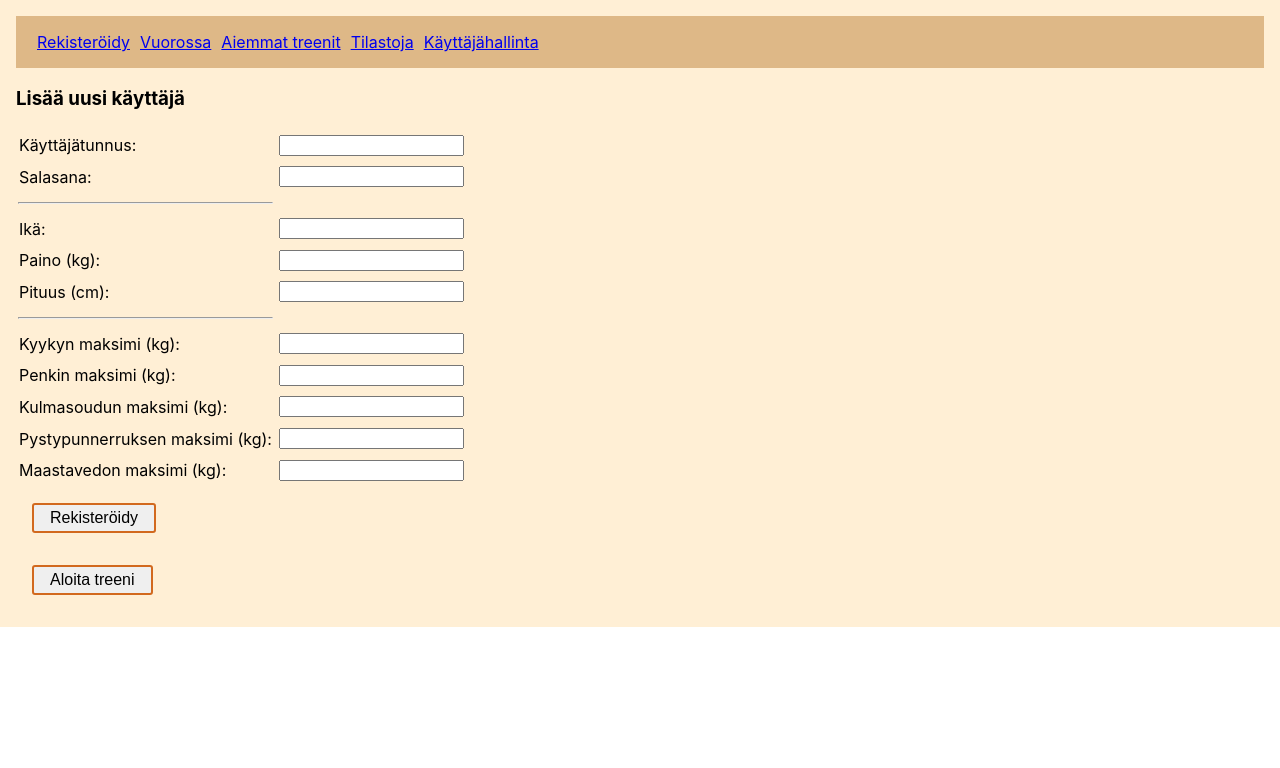
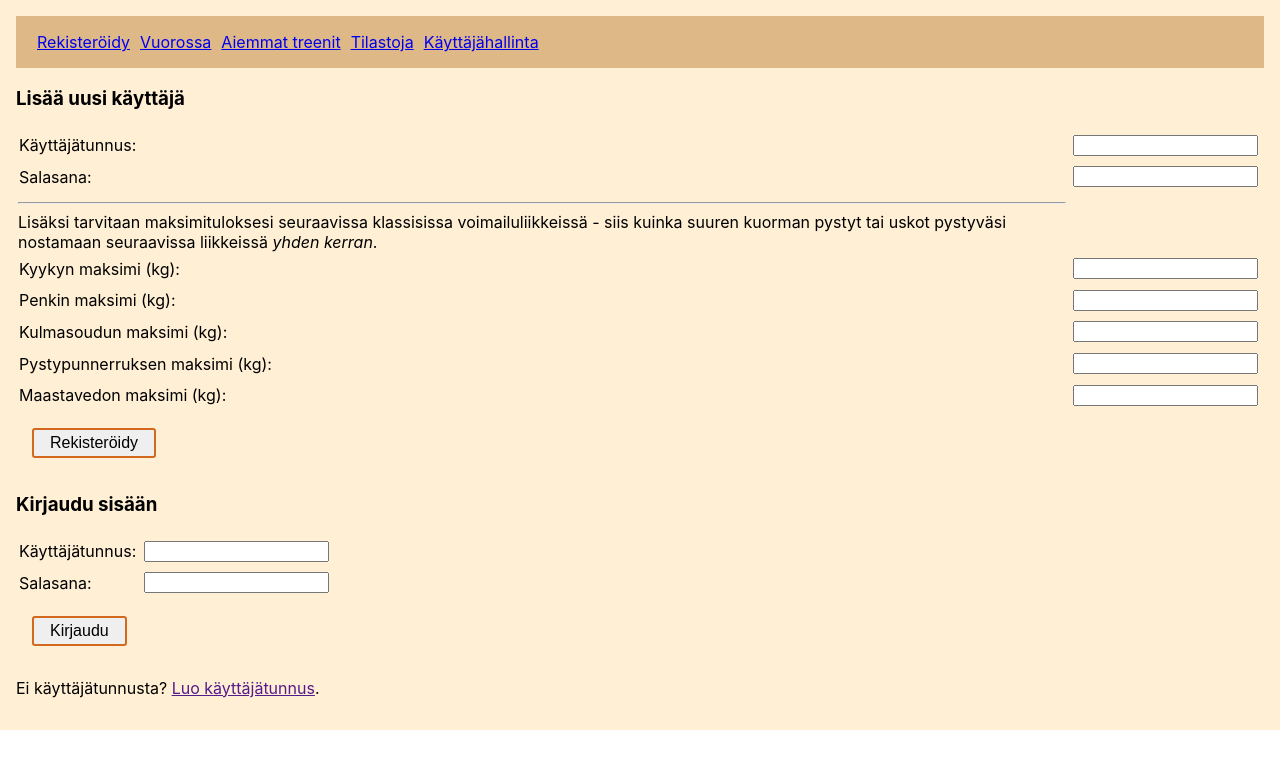
Before and after one commit to TommiON/lift-o-meter-frontend, a React (Create React App) app in the folder front/: page /signup in a window 1280 px wide. Shown: the top 768 px of the page. Built offline with nearby package versions, Linux system fonts and the light colour scheme.

Commit message:
Frontend, auth functionality. Backend, refactoring database (UserAccount)

```diff
--- a/front/src/App.js
+++ b/front/src/App.js
@@ -1,4 +1,4 @@
-import React from 'react'
+import React, { useState, useEffect } from 'react'
 import './App.css'
 import { BrowserRouter, Switch, Route, Link } from "react-router-dom"
 import Workout from './components/Workout'
@@ -6,11 +6,40 @@ import Userlist from './components/Userlist'
 import UserAdder from './components/UserAdder'
 import { Page, Navigation } from './styles/styles'
 import { StandardButton } from './styles/Buttons'
+import LoginScreen from './components/LoginScreen'
+import AuthService from './services/AuthService'
+import GenerateTokenizedHeader from './services/GenerateTokenizedHeader'
 
 function App() {
 
   const temporaryStyle = {
     padding: 5
+  }
+
+  const [loggedUser, setLoggedUser] = useState(null)
+
+  useEffect(() => {
+    const username = window.localStorage.getItem('username')
+    if (username) {
+      setLoggedUser(username)
+    }
+  }, [])
+
+  const showLogin = () => ( <LoginScreen loginFunction={login} /> )
+
+  const login = (userdata) => {
+    AuthService
+            .login(userdata)
+            .then(response => {
+                window.localStorage.setItem('username', response.data.username)
+                window.localStorage.setItem('accessToken', response.data.accessToken)
+                setLoggedUser(response.data.username)
+            })
+  }
+
+  const logout = () => {
+    window.localStorage.removeItem('username')
+    window.localStorage.removeItem('accessToken')
   }
 
   return (
@@ -22,6 +51,7 @@ function App() {
         <Link to="/workouts" style={temporaryStyle}>Aiemmat treenit</Link>
         <Link to="/statistics" style={temporaryStyle}>Tilastoja</Link>
         <Link to="/users" style={temporaryStyle}>Käyttäjähallinta</Link>
+        {loggedUser !== null ? <span><b>{loggedUser}</b> kirjautunut. <a href="" onClick={logout}>Kirjaudu ulos</a></span> : <div></div> }
       </Navigation>
 
       <Switch>
@@ -43,11 +73,19 @@ function App() {
       </Switch>
     </BrowserRouter>
 
-    <StandardButton>Aloita treeni</StandardButton>
+    {loggedUser === null && showLogin()}
 
+    {console.log('Tokenoitu header: ', GenerateTokenizedHeader())}
 
     </Page>
   )
 }
 
 export default App;
+
+/*
+const showLogin = () => ( <LoginScreen /> )
+  const showLogout = () => ( <LogoutScreen /> )
+{loggedUser === null && showLogin()}
+{loggedUser !== null && showLogout()}
+*/
--- a/front/src/components/ActiveMoveSet.js
+++ b/front/src/components/ActiveMoveSet.js
@@ -25,7 +25,7 @@ const ActiveMoveSet = ( {id} ) => {
     }, [data.repetitions])
 
     const handleClick = () => {
-        if (counter == null || counter == undefined || counter == 0) {
+        if (counter === null || counter === undefined || counter === 0) {
             counter = 5
         } else {
             counter -= 1
--- /dev/null
+++ b/front/src/components/LoginScreen.js
@@ -0,0 +1,54 @@
+import React, { useState } from 'react'
+import { StandardButton } from '../styles/Buttons'
+import { Input} from '../styles/styles'
+import AuthService from '../services/AuthService'
+
+const LoginScreen = ( {loginFunction}) => {
+
+    const [userdata, setUserdata] = useState({
+        username: '',
+        password: ''
+    })
+
+    const handleChange = (event) => {
+        event.preventDefault()
+        const field = event.target.name
+        const value = event.target.value
+        setUserdata({
+            ...userdata, [field]:value
+        })
+    }
+
+    const handleSubmit = (event) => {
+        event.preventDefault()
+        loginFunction(userdata)
+        setUserdata({
+            username: '',
+            password: ''
+        })
+    }
+
+    return(
+        <div>
+            <h3>Kirjaudu sisään</h3>
+            <form onSubmit={handleSubmit}>
+                <table>
+                    <tbody>
+                        <tr>
+                            <td>Käyttäjätunnus:</td>
+                            <td><Input type="textfield" name="username" value={userdata.username} onChange={handleChange} /></td>
+                        </tr>
+                        <tr>
+                            <td>Salasana:</td>
+                            <td><Input type="password" name="password" value={userdata.password} onChange={handleChange} /></td>
+                        </tr>
+                    </tbody>
+                </table>
+                <StandardButton type="submit">Kirjaudu</StandardButton>
+            </form>
+            <p>Ei käyttäjätunnusta? <a href="">Luo käyttäjätunnus</a>.</p>
+        </div>
+    )
+}
+
+export default LoginScreen
--- a/front/src/components/UserAdder.js
+++ b/front/src/components/UserAdder.js
@@ -20,8 +20,6 @@ const UserAdder = () => {
 
     const handleSubmit = (event) => {
         event.preventDefault()
-        console.log('USERDATA', userdata)
-        console.log(typeof(userdata.height))
         AuthService
             .signup(userdata)
             .then(response => console.log(response))
@@ -43,9 +41,7 @@ const UserAdder = () => {
         event.preventDefault()
         const field = event.target.name
         let value = null
-        if(field === 'age') {
-            value = parseInt(event.target.value, 10)
-        } else if(field === 'username' || field === 'password') {
+        if(field === 'username' || field === 'password') {
             value = event.target.value
         } else {
             value = parseFloat(event.target.value)
@@ -70,19 +66,7 @@ const UserAdder = () => {
                             <td><Input type="password" name="password" value={userdata.password} onChange={handleChange} /></td>
                         </tr>
                         <hr></hr>
-                        <tr>
-                            <td>Ikä:</td>
-                            <td><Input type="textfield" name="age" value={userdata.age} onChange={handleChange} /></td>
-                        </tr>
-                        <tr>
-                            <td>Paino (kg):</td>
-                            <td><Input type="textfield" name="weight" value={userdata.weight} onChange={handleChange} /></td>
-                        </tr>
-                        <tr>
-                            <td>Pituus (cm):</td>
-                            <td><Input type="textfield" name="height" value={userdata.height} onChange={handleChange} /></td>
-                        </tr>
-                        <hr></hr>
+                        Lisäksi tarvitaan maksimituloksesi seuraavissa klassisissa voimailuliikkeissä - siis kuinka suuren kuorman pystyt tai uskot pystyväsi nostamaan seuraavissa liikkeissä <i>yhden kerran</i>.
                         <tr>
                             <td>Kyykyn maksimi (kg):</td>
                             <td><Input type="textfield" name="bestSquat" value={userdata.bestSquat} onChange={handleChange} /></td>
--- a/front/src/services/AuthService.js
+++ b/front/src/services/AuthService.js
@@ -8,7 +8,6 @@ const login = async credentials => {
 }
 
 const signup = async userData => {
-    console.log('** signup:', userData)
     const response = await axios.post(`${baseURL}/signup`, userData)
     return response
 }
--- /dev/null
+++ b/front/src/services/GenerateTokenizedHeader.js
@@ -0,0 +1,14 @@
+const GenerateTokenizedHeader = () => {
+    const accessToken = window.localStorage.getItem('accessToken')
+    let config = null
+    if(accessToken) {
+        const headerLine = 'bearer '.concat(accessToken)
+        config = {
+            headers: { Authorization: headerLine }
+        }
+    }
+
+    return config
+}
+
+export default GenerateTokenizedHeader
--- a/front/src/services/userService.js
+++ b/front/src/services/userService.js
@@ -1,9 +1,12 @@
 import axios from 'axios'
+import GenerateTokenizedHeader from './GenerateTokenizedHeader'
 
 const baseURL = 'http://localhost:8080/users'
+const config = GenerateTokenizedHeader()
 
 const getAll = async () => {
-    const response = await axios.get(`${baseURL}`)
+    const response = await axios.get(`${baseURL}`, config)
+    console.log(response)
     return response.data
 }
 
```
Also changed, not shown: front/src/components/LogoutScreen.js (added, +19 -0 lines).
